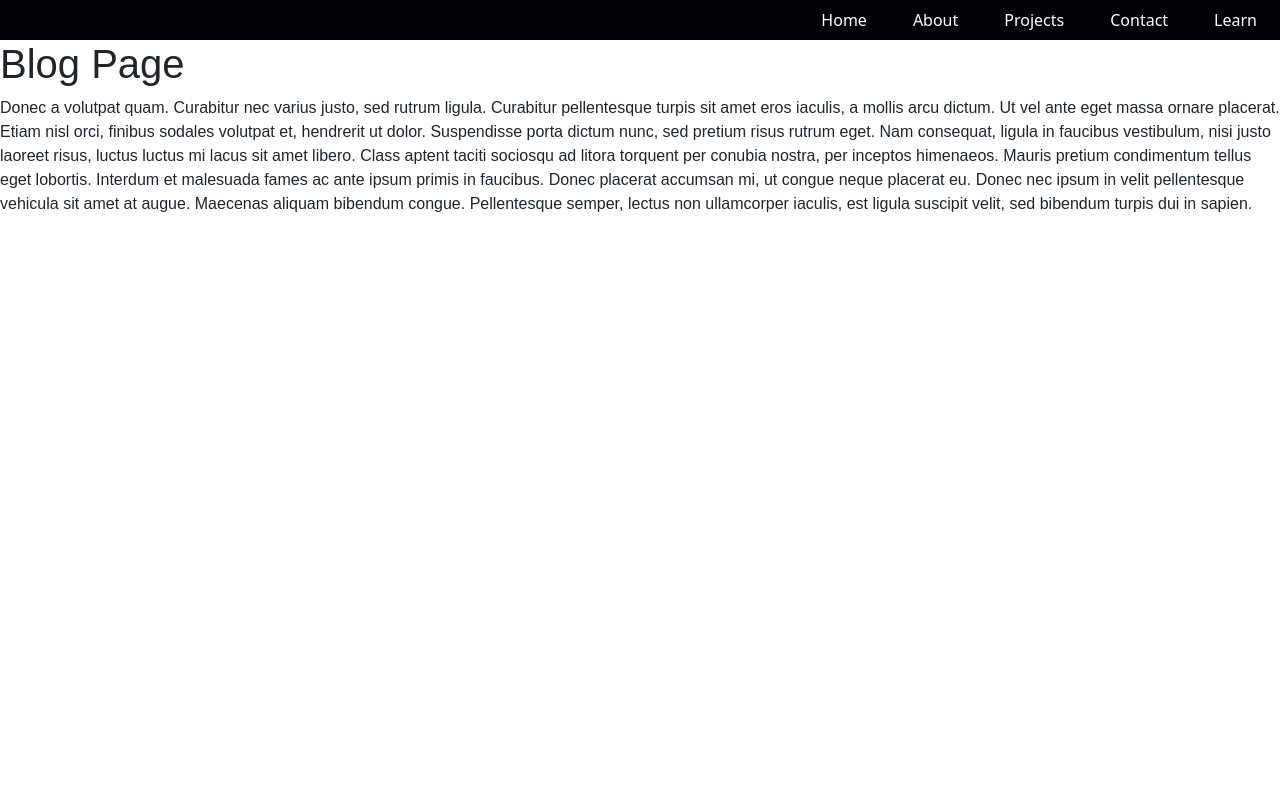
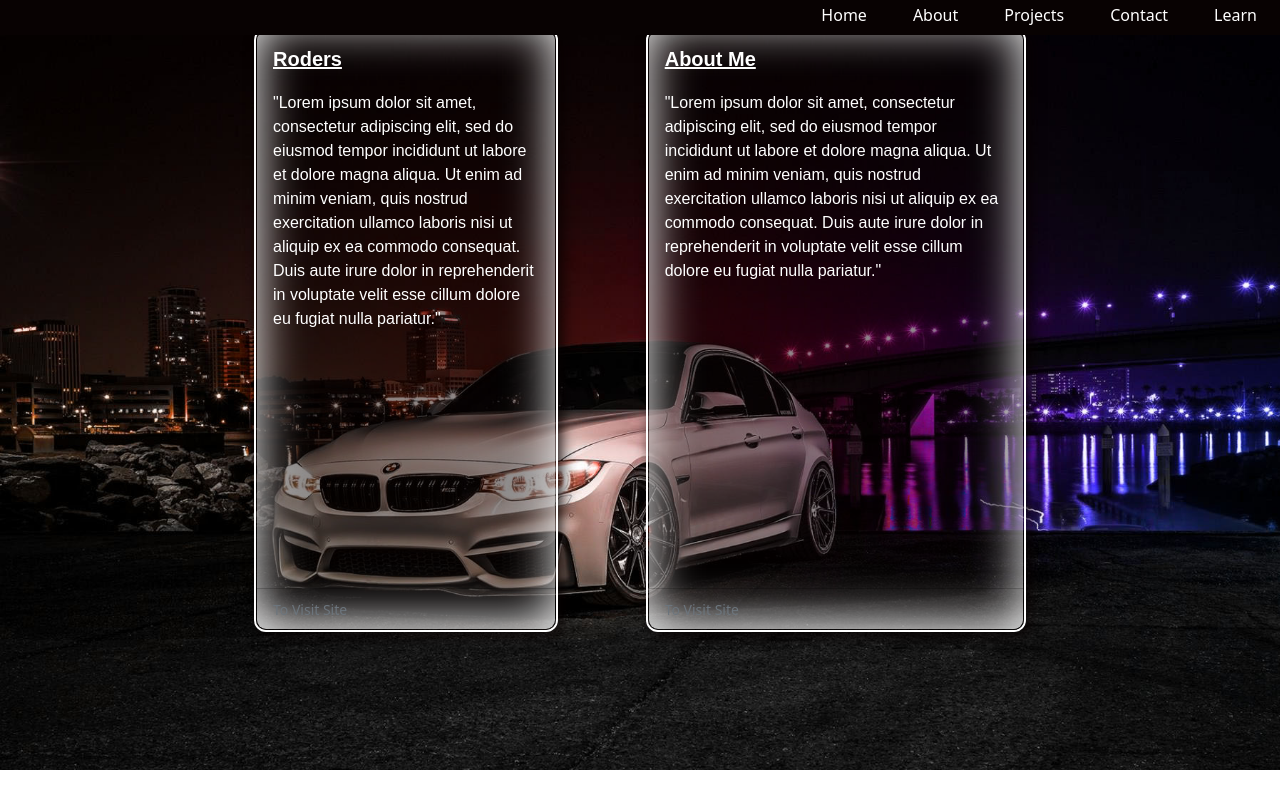
Before and after one commit to rhanciles/React-Portfolio, a React (Create React App) app: page /projects in a window 1280 px wide. Built offline with nearby package versions, Linux system fonts and the light colour scheme.

Commit message:
Create About page
Create about page, add background to the main body. Add contact and about CSS files and my passport image.

```diff
--- a/src/components/pages/About.js
+++ b/src/components/pages/About.js
@@ -1,16 +1,42 @@
 import React from "react";
+import "../styles/About.css";
+import "../styles/Style.css";
+import rodsPic from "../images/rod-180722.jpg";
 
 function About() {
   return (
     <div>
-      <h1>About Page</h1>
-      <p>
-        Nunc pharetra finibus est at efficitur. Praesent sed congue diam. Integer gravida dui
-        mauris, ut interdum nunc egestas sed. Aenean sed mollis diam. Nunc aliquet risus ac finibus
-        porta. Nam quis arcu non lectus tincidunt fermentum. Suspendisse aliquet orci porta quam
-        semper imperdiet. Praesent euismod mi justo, faucibus scelerisque risus cursus in. Sed
-        rhoncus mollis diam, sit amet facilisis lectus blandit at.
-      </p>
+      <section className="pageContent jumbotron">
+        <div className="col mb-4">
+          <div className="card sideCard">
+            {/* <img src="./images/Bootstrap-Pfolio2.jpg">className="card-img-top" alt="Image of Bootcamp Project Website"</img>  */}
+            <div className="card-body">
+              <img src={rodsPic} alt="Roders"></img>
+              <h2 className="card-title">Roders</h2>
+              <p className="card-text">"Lorem ipsum dolor sit amet, consectetur adipiscing elit, sed do eiusmod tempor incididunt ut labore et dolore magna aliqua. Ut enim ad minim veniam, quis nostrud exercitation ullamco laboris nisi ut aliquip ex ea commodo consequat."</p>
+            </div>
+            <div className="card-footer">
+              {/* <a href="https://rhanciles.github.io/Mini-Proj-Wk1/" className="btn btn-dark btn-two" target="_blank">Click Here</a> */}
+              <small className="text-muted txt-fix">To Visit Site</small>
+            </div>
+          </div>
+        </div>
+        <div className="col mb-4">
+          <div className="card mainCard">
+            {/* <img src="./images/Bootstrap-Pfolio3.jpg">className="card-img-top" alt="Image of the Furniture Store Website"</img> */}
+            <div className="card-body">
+              <h2 className="card-title">About Me</h2>
+
+              <p className="card-text"><span id="heading"><h4>Background:</h4></span>"Lorem ipsum dolor sit amet, consectetur adipiscing elit, sed do eiusmod tempor incididunt ut labore et dolore magna aliqua. Ut enim ad minim veniam, quis nostrud exercitation ullamco laboris nisi ut aliquip ex ea commodo consequat. Duis aute irure dolor in reprehenderit in voluptate velit esse cillum dolore eu fugiat nulla pariatur. Duis aute irure dolor in reprehenderit in voluptate velit esse cillum dolore eu fugiat nulla pariatur."</p>
+              <p><span id="heading"><h4>Clientele:</h4></span>"Lorem ipsum dolor sit amet, consectetur adipiscing elit, sed do eiusmod tempor incididunt ut labore et dolore magna aliqua. Ut enim ad minim veniam, quis nostrud exercitation ullamco laboris nisi ut aliquip ex ea commodo consequat. Duis aute irure dolor in reprehenderit in voluptate velit esse cillum dolore eu fugiat nulla pariatur. Lorem ipsum dolor sit amet, consectetur adipiscing elit, sed do eiusmod tempor incididunt ut labore et dolore magna aliqua. Ut enim ad minim veniam, quis nostrud exercitation ullamco laboris nisi ut aliquip ex ea commodo consequat."</p>
+            </div>
+            <div className="card-footer">
+              {/* <a href="https://rhanciles.github.io/Furniture-Wk2/" className="btn btn-dark btn-two" target="_blank">Click Here</a> */}
+              <small className="text-muted txt-fix">To Visit Site</small>
+            </div>
+          </div>
+        </div>
+      </section>
     </div>
   );
 }
--- a/src/components/pages/Home.js
+++ b/src/components/pages/Home.js
@@ -1,6 +1,6 @@
 import React from "react";
 import "../styles/Home.css";
-import "../styles/Fonts.css";
+import "../styles/Style.css";
 
 function Home() {
   return (
@@ -8,7 +8,7 @@ function Home() {
       <div className="jumboCopy">
         <h1 className="display-4">Life's always full of challenges.
         </h1>
-        <p className="lead">“You need a dream to have a vision and a vision to be motivated. You need motivation to stay focus and you need to stay focused to achieve your goal.”</p>
+        <p className="lead">“You need a dream to have a vision and a vision to be motivated. Motivation is necessary to stay focus and focused you must, to achieve your dream.”</p>
       </div>
     </div>
   );
--- a/src/components/pages/Learn.js
+++ b/src/components/pages/Learn.js
@@ -3,12 +3,34 @@ import React from "react";
 function Learn() {
   return (
     <div>
-      <h1 className="text-center">hello</h1>
-      <p>
-        Lorem ipsum dolor sit amet, est ut enim consequat. Nostrum fastidii partiendo sed ne, no
-        mutat ludus aperiri mea, per in choro dolorem electram. Invidunt reprimique assueverit quo
-        ne, eruditi graecis pro ut. Usu ut diceret scaevola evertitur, appareat voluptatibus ad vel.
-      </p>
+      <section className="pageContent">
+        <div className="col mb-4">
+          <div className="card sideCard">
+            {/* <img src="./images/Bootstrap-Pfolio2.jpg">className="card-img-top" alt="Image of Bootcamp Project Website"</img>  */}
+            <div className="card-body">
+              <h5 className="card-title">Roders</h5>
+              <p className="card-text">"Lorem ipsum dolor sit amet, consectetur adipiscing elit, sed do eiusmod tempor incididunt ut labore et dolore magna aliqua. Ut enim ad minim veniam, quis nostrud exercitation ullamco laboris nisi ut aliquip ex ea commodo consequat. Duis aute irure dolor in reprehenderit in voluptate velit esse cillum dolore eu fugiat nulla pariatur."</p>
+            </div>
+            <div className="card-footer">
+              {/* <a href="https://rhanciles.github.io/Mini-Proj-Wk1/" className="btn btn-dark btn-two" target="_blank">Click Here</a> */}
+              <small className="text-muted txt-fix">To Visit Site</small>
+            </div>
+          </div>
+        </div>
+        <div className="col mb-4">
+          <div className="card mainCard">
+            {/* <img src="./images/Bootstrap-Pfolio3.jpg">className="card-img-top" alt="Image of the Furniture Store Website"</img> */}
+            <div className="card-body">
+              <h5 className="card-title">About Me</h5>
+              <p className="card-text">"Lorem ipsum dolor sit amet, consectetur adipiscing elit, sed do eiusmod tempor incididunt ut labore et dolore magna aliqua. Ut enim ad minim veniam, quis nostrud exercitation ullamco laboris nisi ut aliquip ex ea commodo consequat. Duis aute irure dolor in reprehenderit in voluptate velit esse cillum dolore eu fugiat nulla pariatur."</p>
+            </div>
+            <div className="card-footer">
+              {/* <a href="https://rhanciles.github.io/Furniture-Wk2/" className="btn btn-dark btn-two" target="_blank">Click Here</a> */}
+              <small className="text-muted txt-fix">To Visit Site</small>
+            </div>
+          </div>
+        </div>
+      </section>
     </div>
   );
 }
--- a/src/components/pages/Navbar.js
+++ b/src/components/pages/Navbar.js
@@ -1,6 +1,6 @@
 import React from "react";
 import "../styles/Navbar.css";
-import "../styles/Fonts.css";
+import "../styles/Style.css";
 import { NavLink } from 'react-router-dom';
 
 function Navbar() {
--- a/src/components/pages/Projects.js
+++ b/src/components/pages/Projects.js
@@ -3,19 +3,34 @@ import React from "react";
 function Projects() {
   return (
     <div>
-      <h1>Blog Page</h1>
-      <p>
-        Donec a volutpat quam. Curabitur nec varius justo, sed rutrum ligula. Curabitur pellentesque
-        turpis sit amet eros iaculis, a mollis arcu dictum. Ut vel ante eget massa ornare placerat.
-        Etiam nisl orci, finibus sodales volutpat et, hendrerit ut dolor. Suspendisse porta dictum
-        nunc, sed pretium risus rutrum eget. Nam consequat, ligula in faucibus vestibulum, nisi
-        justo laoreet risus, luctus luctus mi lacus sit amet libero. Class aptent taciti sociosqu ad
-        litora torquent per conubia nostra, per inceptos himenaeos. Mauris pretium condimentum
-        tellus eget lobortis. Interdum et malesuada fames ac ante ipsum primis in faucibus. Donec
-        placerat accumsan mi, ut congue neque placerat eu. Donec nec ipsum in velit pellentesque
-        vehicula sit amet at augue. Maecenas aliquam bibendum congue. Pellentesque semper, lectus
-        non ullamcorper iaculis, est ligula suscipit velit, sed bibendum turpis dui in sapien.
-      </p>
+      <section className="pageContent">
+        <div className="col mb-4">
+          <div className="card sideCard">
+            {/* <img src="./images/Bootstrap-Pfolio2.jpg">className="card-img-top" alt="Image of Bootcamp Project Website"</img>  */}
+            <div className="card-body">
+              <h5 className="card-title">Roders</h5>
+              <p className="card-text">"Lorem ipsum dolor sit amet, consectetur adipiscing elit, sed do eiusmod tempor incididunt ut labore et dolore magna aliqua. Ut enim ad minim veniam, quis nostrud exercitation ullamco laboris nisi ut aliquip ex ea commodo consequat. Duis aute irure dolor in reprehenderit in voluptate velit esse cillum dolore eu fugiat nulla pariatur."</p>
+            </div>
+            <div className="card-footer">
+              {/* <a href="https://rhanciles.github.io/Mini-Proj-Wk1/" className="btn btn-dark btn-two" target="_blank">Click Here</a> */}
+              <small className="text-muted txt-fix">To Visit Site</small>
+            </div>
+          </div>
+        </div>
+        <div className="col mb-4">
+          <div className="card mainCard">
+            {/* <img src="./images/Bootstrap-Pfolio3.jpg">className="card-img-top" alt="Image of the Furniture Store Website"</img> */}
+            <div className="card-body">
+              <h5 className="card-title">About Me</h5>
+              <p className="card-text">"Lorem ipsum dolor sit amet, consectetur adipiscing elit, sed do eiusmod tempor incididunt ut labore et dolore magna aliqua. Ut enim ad minim veniam, quis nostrud exercitation ullamco laboris nisi ut aliquip ex ea commodo consequat. Duis aute irure dolor in reprehenderit in voluptate velit esse cillum dolore eu fugiat nulla pariatur."</p>
+            </div>
+            <div className="card-footer">
+              {/* <a href="https://rhanciles.github.io/Furniture-Wk2/" className="btn btn-dark btn-two" target="_blank">Click Here</a> */}
+              <small className="text-muted txt-fix">To Visit Site</small>
+            </div>
+          </div>
+        </div>
+      </section>
     </div>
   );
 }
--- /dev/null
+++ b/src/components/styles/About.css
@@ -0,0 +1,7 @@
+img {
+  width: 150px;
+  margin: 50px;
+  /* margin: 0 auto; */
+  border-radius: 42%;
+  align-self: center !important;
+}
--- a/src/components/styles/Navbar.css
+++ b/src/components/styles/Navbar.css
@@ -1,14 +1,13 @@
 .customNav {
   position: fixed;
   width: 100%;
-  /* background: url("../images/transparency.png"); */
-  background-color: #030206 !important;
+  height: 30px;
   background-size: cover;
   z-index: 10;
   padding: 0px !important;
 }
 .navbar-expand-lg .navbar-collapse {
-  background-color: #030206 !important;
+  background-color: var(--PriColour) !important;
 }
 .navbar-nav {
   margin-left: auto;
@@ -22,5 +21,5 @@
   margin: 0px 15px;
 }
 .customNav a {
-  color: white !important;
+  color: var(--SecColour) !important;
 }
--- /dev/null
+++ b/src/components/styles/Style.css
@@ -0,0 +1,68 @@
+:root {
+  /* Set default colours */
+  --PriColour: #080202;
+  --PTrColour: #08020273;
+  --SecColour: #ffffff;
+}
+
+html,
+body {
+  /* width: 100%; */
+  /* margin: 20%; */
+  background-image: url(../images/510052_1.jpg);
+  background-size: cover;
+  background-repeat: no-repeat;
+  height: calc(100vh - 30px);
+}
+
+h1, h2, h3 , h4, h5, h6 {
+    font-family: 'Anton', sans-serif;
+  }
+  p {
+    font-family: 'Jura', sans-serif;
+  }
+  .navCTA {
+    font-size: 15px;
+  }
+
+  .card {
+    box-shadow: inset 0 -0.5em 3em var(--SecColour), 0 0 0 2px rgb(255, 255, 255),
+    0.3em 0.3em 1em var(--PriColour);
+    color: var(--SecColour) !important;
+    border-radius: 10px !important;
+    background-color: var(--PTrColour) !important;
+}
+
+.pageContent {
+  display: flex;
+  /* justify-content: center !important; */
+  align-items: center !important;
+  margin-left: 20%;
+  margin-right: 20%;
+  gap: 2% !important;
+}
+
+.sideCard {
+  display: flex;
+  align-self: flex-end;
+  margin: 0px !important;
+  max-width: 300px;
+  height: 600px !important;
+}
+
+.mainCard {
+  align-self: flex-start;
+  max-width: 800px !important;
+  /* min-width: 300px; */
+  height: 600px !important;
+}
+
+.card-title {
+  text-decoration: underline;
+  margin-bottom: 20px !important;
+  font-weight: 700;
+}
+
+#heading {
+
+}
```
Also changed, not shown: src/components/styles/Contact.css (added, +8 -0 lines), src/components/styles/Home.css (+4 -6 lines), src/components/styles/Projects.css (added, +8 -0 lines), src/components/images/510052_1.jpg (added), src/components/images/rod-180722.jpg (added).
